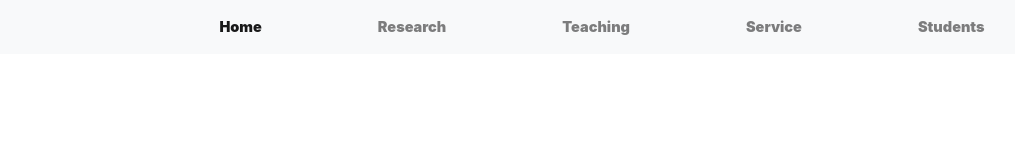
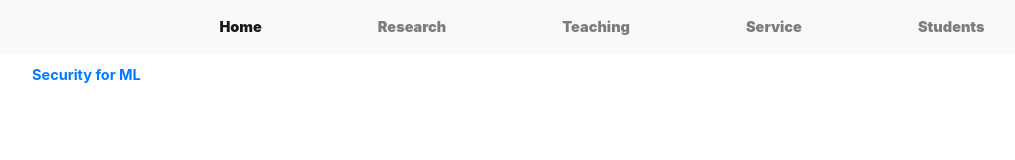
Before and after one commit to gracesrm/gracesrm.github.io, a React (Create React App) app: page /courses in a window 1280 px wide. Shown: the top 160 px of the page, without its empty margins (38-1053 px from the left). Built offline with nearby package versions, Linux system fonts and the light colour scheme.

Commit message:
add courses

```diff
--- a/package.json
+++ b/package.json
@@ -8,10 +8,12 @@
     "@testing-library/user-event": "^7.2.1",
     "bootstrap": "^4.5.0",
     "gh-pages": "^3.0.0",
+    "mobx": "^6.10.0",
+    "mobx-react-lite": "^4.0.3",
     "react": "^16.13.1",
     "react-bootstrap": "^1.0.1",
     "react-dom": "^16.13.1",
-    "react-router-dom": "^5.2.0",
+    "react-router-dom": "^5.1.2",
     "react-scripts": "^5.0.1"
   },
   "scripts": {
--- a/src/App.jsx
+++ b/src/App.jsx
@@ -6,6 +6,7 @@ import Research from './Research';
 import Teaching from './Teaching';
 import Service from './Service';
 import Students from './Students';
+import Courses from './Courses';
 import {
   BrowserRouter as Router,
   Switch,
@@ -25,6 +26,7 @@ function App() {
             <Route exact path="/teaching" component={Teaching}></Route>
             <Route exact path="/service" component={Service}></Route>
             <Route exact path="/students" component={Students}></Route>
+            <Route exact path="/courses" component={Courses}></Route>
           </Switch>
         </Body>
       </Router>
--- /dev/null
+++ b/src/Courses/index.jsx
@@ -0,0 +1,25 @@
+import React from 'react';
+import '../AppVanillaHtml.css';
+
+
+const Courses = () => (
+
+        <div>
+            <h3><a href="http://ruiminsun-courses.s3-website-us-east-1.amazonaws.com/" target="_blank">Security for ML</a></h3>
+        </div>
+
+);
+
+// function myredirect() {
+//     return (
+//         <div>
+//           <p>
+//             <a href="http://ruiminsun-courses.s3-website-us-east-1.amazonaws.com/" target="_blank">
+//               Click to open HereWeCode (new tab)
+//             </a>
+//           </p>
+//         </div>
+//       )
+//   }
+
+export default Courses;
--- a/src/Header.jsx
+++ b/src/Header.jsx
@@ -22,9 +22,10 @@ const Navigation = () => {
                 <Nav.Link style={padding} as={NavLink} to="/service"><b>Service</b></Nav.Link>
                 <Nav.Link style={padding} as={NavLink} to="/students"><b>Students</b></Nav.Link>
 
-                {/* <Nav.Link style={padding} as={NavLink} to="/media"><b>Media Coverage</b></Nav.Link> */}
+                {/* <Nav.Link style={padding} as={NavLink} to="/courses"><b>Courses</b></Nav.Link> */}
                 {/* <Nav.Link href={cv} style={padding}><b>Vita</b></Nav.Link> */}
                 {/* <Nav.Link href={hiring} style={padding}><b>Hiring</b></Nav.Link> */}
+                {/* <Nav.Link href="http://ruiminsun-courses.s3-website-us-east-1.amazonaws.com/"  style={padding}><b>Courses</b></Nav.Link>  */}
 
             </Nav>
             </Navbar.Collapse>
--- a/src/Home/index.jsx
+++ b/src/Home/index.jsx
@@ -3,7 +3,7 @@ import Row from 'react-bootstrap/Row';
 import Intro from './Intro';
 import News from './News';
 import Container from 'react-bootstrap/Container';
-import Paragraph from '../ParagraphContainer';
+
 
 const Home = () => {
     return (
--- a/src/Research/index.jsx
+++ b/src/Research/index.jsx
@@ -51,7 +51,7 @@ const publications = () => (
             <dt>ShadowNet: A Secure and Efficient On-device Model Inference System for Convolutional Neural Networks.</dt>
             <div>Zhichuang Sun, <b>Ruimin Sun</b>, Changming Liu, Amrita Roy Chowdhury, Long Lu, Somesh Jha.</div>
             <div><em>IEEE Symposium on Security and Privacy (S&P), 2023.
-            <a href={""}> [PDF]</a></em></div>
+            <a href={"https://ieeexplore.ieee.org/document/10179382"}> [PDF]</a></em></div>
         </li>
         <li className="text-left li_padding_bottom">
             <dt>Decentralizing Cyber Physical Systems for Resilience: An Innovative Case Study from A Cybersecurity Perspective.</dt>
@@ -81,7 +81,7 @@ const publications = () => (
             <dt> SoK: Attacks on Industrial Control Logic and Formal Verification-Based Defenses.</dt>
             <div><b>Ruimin Sun</b>, Alejandro Mera, Long Lu, David Choffnes. </div>
             <div><em>IEEE European Symposium on Security and Privacy (EuroS&P), 2021.
-            <a href={"https://www.ieee-security.org/TC/EuroSP2021/accepted.html"}> [PDF]</a></em></div>
+            <a href={"https://ieeexplore.ieee.org/document/9581186"}> [PDF]</a></em></div>
         </li>
         <li className="text-left li_padding_bottom">
             <dt> Mind Your Weight(s): A Large-scale Study on Insufficient Machine Learning Model Protection in Mobile Apps.</dt>
--- a/src/Students/index.jsx
+++ b/src/Students/index.jsx
@@ -2,7 +2,6 @@ import React from 'react';
 import Row from 'react-bootstrap/Row';
 import Container from 'react-bootstrap/Container';
 import Paragraph from '../ParagraphContainer';
-import ParagraphContainer from '../ParagraphContainer';
 import '../AppVanillaHtml.css';
 
 
```
Also changed, not shown: 1 other file (tests, documents, lock files or other folders).
